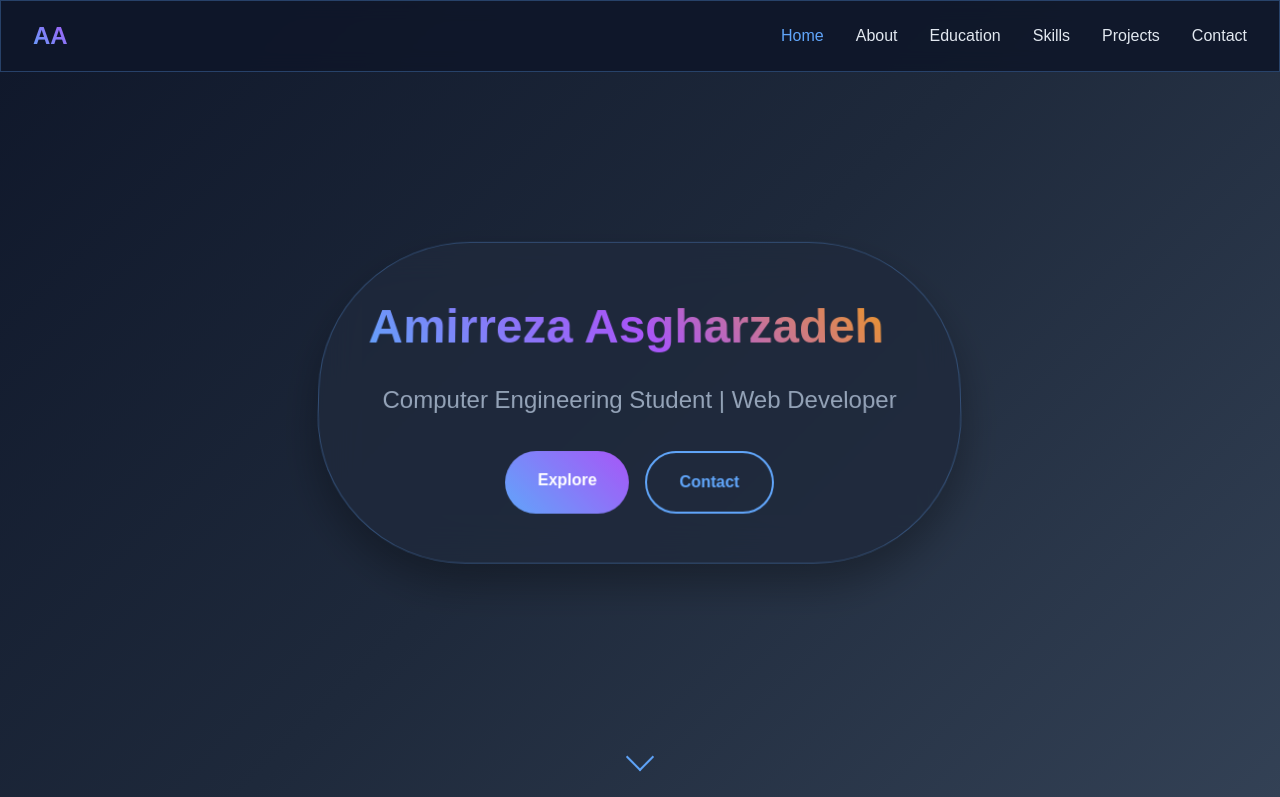
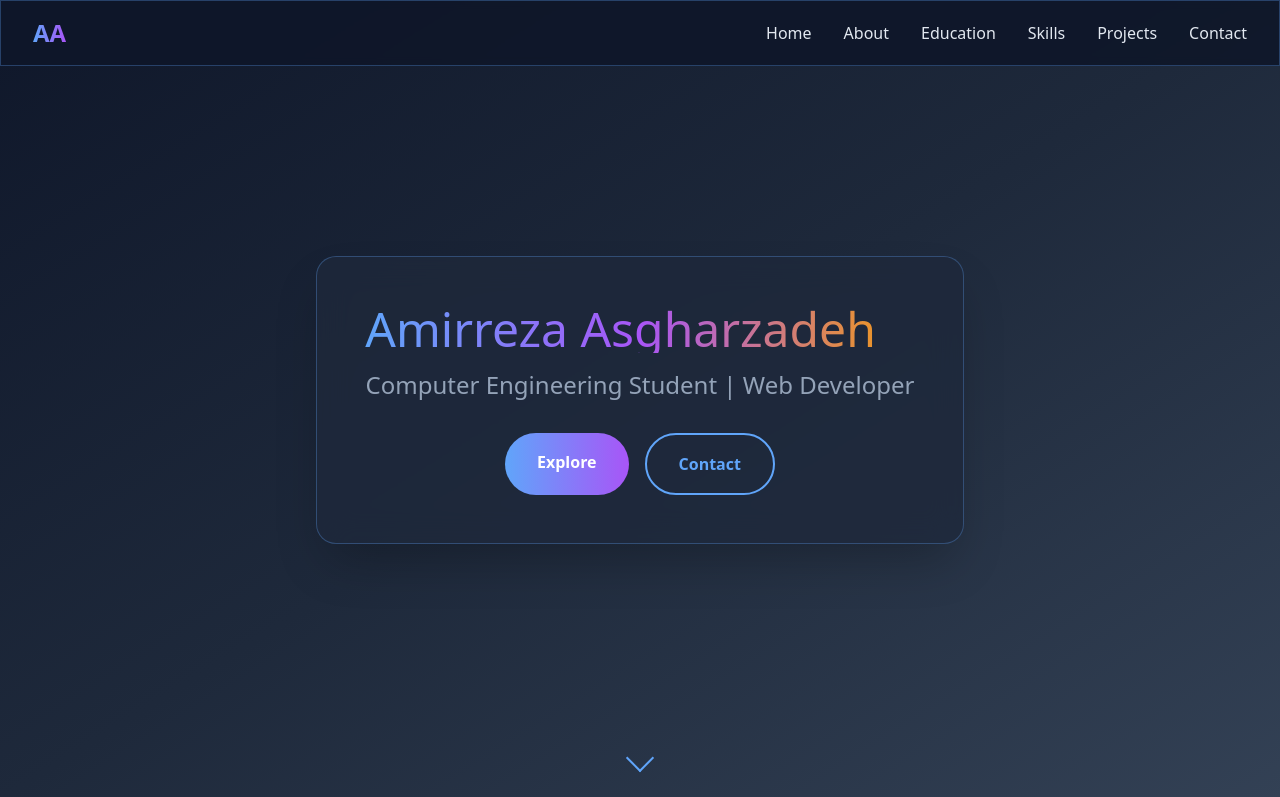
Before and after one commit to Amirreza938/me, a plain HTML site: page index.html in a window 1280 px wide. Shown: the top 797 px of the page. Drawn offline with nearby package versions, Linux system fonts and the light colour scheme.

Commit message:
change to tailwind...

```diff
--- a/index.html
+++ b/index.html
@@ -3,46 +3,90 @@
 <head>
     <meta charset="UTF-8">
     <meta name="viewport" content="width=device-width, initial-scale=1.0">
-    <title>Amirreza Asgharzadeh - 3D Portfolio</title>
-    <link rel="stylesheet" href="style.css">
-    <link rel="icon" href="assets/images/profile.png" type="image/x-icon">
+    <title>Amirreza Asgharzadeh -Portfolio</title>
+    <script src="https://cdn.tailwindcss.com"></script>
+    <script>
+        tailwind.config = {
+            theme: {
+                extend: {
+                    colors: {
+                        'slate-900': '#0f172a',
+                        'slate-800': '#1e293b',
+                        'slate-700': '#334155',
+                        'slate-600': '#475569',
+                        'slate-500': '#64748b',
+                        'slate-400': '#94a3b8',
+                        'slate-300': '#cbd5e1',
+                        'slate-200': '#e2e8f0',
+                        'blue-400': '#60a5fa',
+                        'purple-500': '#a855f7',
+                        'amber-500': '#f59e0b',
+                    },
+                    animation: {
+                        'gradient-shift': 'gradient-shift 3s ease-in-out infinite',
+                        'blink': 'blink 1s infinite',
+                        'bounce-custom': 'bounce-custom 2s infinite',
+                    }
+                }
+            }
+        }
+    </script>
+    <link rel="icon" href="assets/images/icon.png" type="image/x-icon">
+    <style>
+        @keyframes gradient-shift {
+            0%, 100% { background-position: 0% 50% }
+            50% { background-position: 100% 50% }
+        }
+        @keyframes blink {
+            0%, 50% { opacity: 1;}
+            51%, 100% { opacity: 0;}
+        }
+        @keyframes bounce-custom {
+            0%, 20%, 50%, 80%, 100% { transform: translateX(-50%) translateY(0); }
+            40% { transform: translateX(-50%) translateY(-10px); }
+            60% { transform: translateX(-50%) translateY(-5px); }
+        }
+        .skill-fill {
+            transition: width 1s ease;
+        }
+    </style>
 </head>
-<body>
+<body class="m-0 p-0 box-border font-sans bg-gradient-to-br from-slate-900 to-slate-800 text-slate-200 leading-relaxed overflow-x-hidden">
     <!-- Particle System -->
-    <div class="particles-container">
-        <canvas id="particles-canvas"></canvas>
+    <div class="fixed top-0 left-0 w-full h-full -z-10">
+        <canvas id="particles-canvas" class="w-full h-full"></canvas>
     </div>
 
     <!-- Navigation -->
-    <nav class="navbar">
-        <div class="nav-brand">AA</div>
-        <ul class="nav-links">
-            <li><a href="#home" data-section="home">Home</a></li>
-            <li><a href="#about" data-section="about">About</a></li>
-            <li><a href="#education" data-section="education">Education</a></li>
-            <li><a href="#skills" data-section="skills">Skills</a></li>
-            <li><a href="#projects" data-section="projects">Projects</a></li>
-            <li><a href="#contact" data-section="contact">Contact</a></li>
+    <nav class="fixed top-0 w-full bg-slate-900/90 backdrop-blur-sm border border-blue-400/30 z-50 px-8 py-4 flex justify-between items-center transition-all duration-300 ">
+        <div class="text-2xl font-bold bg-gradient-to-r from-blue-400 to-purple-500 bg-clip-text text-transparent">AA</div>
+        <ul class="flex list-none gap-8">
+            <li><a href="#home" data-section="home" class="text-slate-200 no-underline transition-all duration-300 relative hover:after:w-full after:content-[''] after:absolute after:bottom-[-5px] after:left-0 after:w-0 after:h-0.5 after:bg-gradient-to-r after:from-blue-400 after:to-purple-500 after:transition-all after:duration-300">Home</a></li>
+            <li><a href="#about" data-section="about" class="text-slate-200 no-underline transition-all duration-300 relative hover:after:w-full after:content-[''] after:absolute after:bottom-[-5px] after:left-0 after:w-0 after:h-0.5 after:bg-gradient-to-r after:from-blue-400 after:to-purple-500 after:transition-all after:duration-300">About</a></li>
+            <li><a href="#education" data-section="education" class ="text-slate-200 no-underline transition-all duration-300 relative hover:after:w-full after:content-[''] after:absolute after:bottom-[-5px] after:left-0 after:w-0 after:h-0.5 after:bg-gradient-to-r after:from-blue-400 after:to-purple-500 after:transition-all after:duration-300">Education</a></li>
+            <li><a href="#skills" data-section="skills" class="text-slate-200 no-underline transition-all duration-300 relative hover:after:w-full after:content-[''] after:absolute after:bottom-[-5px] after:left-0 after:w-0 after:h-0.5 after:bg-gradient-to-r after:from-blue-400 after:to-purple-500 after:transition-all after:duration-300">Skills</a></li>
+            <li><a href="#projects" data-section="projects" class="text-slate-200 no-underline transition-all duration-300 relative hover:after:w-full after:content-[''] after:absolute after:bottom-[-5px] after:left-0 after:w-0 after:h-0.5 after:bg-gradient-to-r after:from-blue-400 after:to-purple-500 after:transition-all after:duration-300">Projects</a></li>
+            <li><a href="#contact" data-section="contact" class="text-slate-200 no-underline transition-all duration-300 relative hover:after:w-full after:content-[''] after:absolute after:bottom-[-5px] after:left-0 after:w-0 after:h-0.5 after:bg-gradient-to-r after:from-blue-400 after:to-purple-500 after:transition-all after:duration-300">Contact</a></li>
         </ul>
     </nav>
 
     <!-- Home Section -->
-    <section id="home" class="hero-section">
-        <div class="hero-content">
-            <div class="hero-card">
-                <h1 class="hero-title">
-                    <span class="typing-text">Amirreza Asgharzadeh</span>
-                    <span class="cursor">|</span>
+    <section id="home" class="h-screen flex items-center justify-center relative bg-gradient-to-br from-slate-900 via-slate-800 to-slate-700">
+        <div class="text-center z-10">
+            <div class="bg-slate-800/80 backdrop-blur-lg rounded-[20px] p-12 border border-blue-400/30 perspective-1000 transform-gpu transition-all duration-300 shadow-2xl hover:shadow-[0_30px_60px_rgba(0,0,0,0.4)] hover:-translate-y-2">
+                <h1 class="text-5xl mb-4 bg-gradient-to-r from-blue-400 via-purple-500 to-amber-500 bg-clip-text text-transparent animate-gradient-shift">
+                    <span class="inline-block">Amirreza Asgharzadeh</span>
+                    <span class="animate-blink">|</span>
                 </h1>
-                <p class="hero-subtitle">Computer Engineering Student | Web Developer</p>
-                <div class="hero-buttons">
-                    <a href="#about" class="btn btn-primary">Explore</a>
-                    <a href="#contact" class="btn btn-secondary">Contact</a>
+                <p class="text-2xl mb-8 text-slate-400">Computer Engineering Student | Web Developer</p>
+                <div class="flex gap-4 justify-center">
+                    <a href="#about" class="px-8 py-4 border-none rounded-full no-underline font-bold transition-all duration-300 relative overflow-hidden bg-gradient-to-r from-blue-400 to-purple-500 text-white hover:-translate-y-1 hover:shadow-[0_10px_25px_rgba(96,165,250,0.4)]">Explore</a>
+                    <a href="#contact" class="px-8 py-4 border-blue-400 rounded-full no-underline font-bold transition-all duration-300 relative overflow-hidden bg-transparent text-blue-400 border-2 border-blue-400 hover:-translate-y-1 hover:shadow-[0_10px_25px_rgba(96,165,250,0.4)]">Contact</a>
                 </div>
             </div>
         </div>
-        <div class="scroll-indicator">
-            <div class="scroll-arrow"></div>
+        <div class="absolute bottom-8 left-1/2 transform -translate-x-1/2 animate-bounce-custom">
+            <div class="w-5 h-5 border-r-2 border-b-2 border-blue-400 transform rotate-45"></div>
         </div>
     </section>
 
```
Also changed, not shown: assets/images/icon.png (renamed from assets/images/profile.png).
